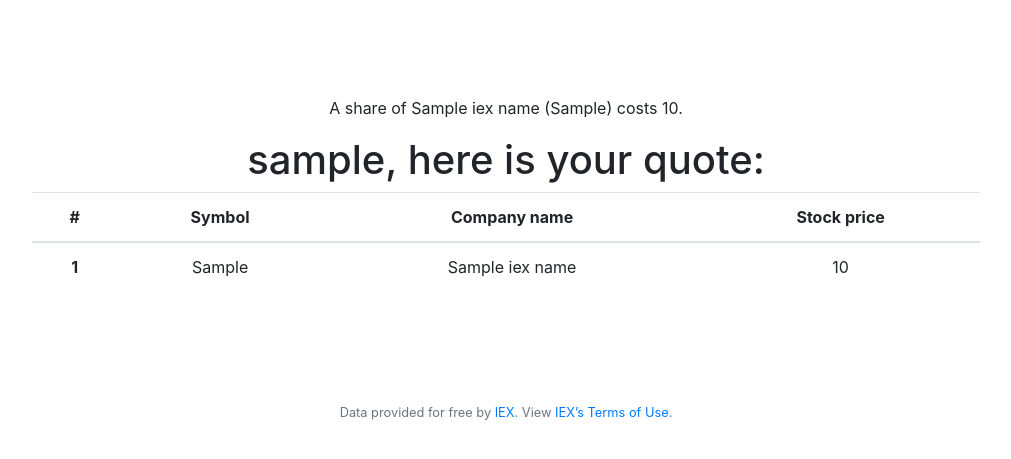
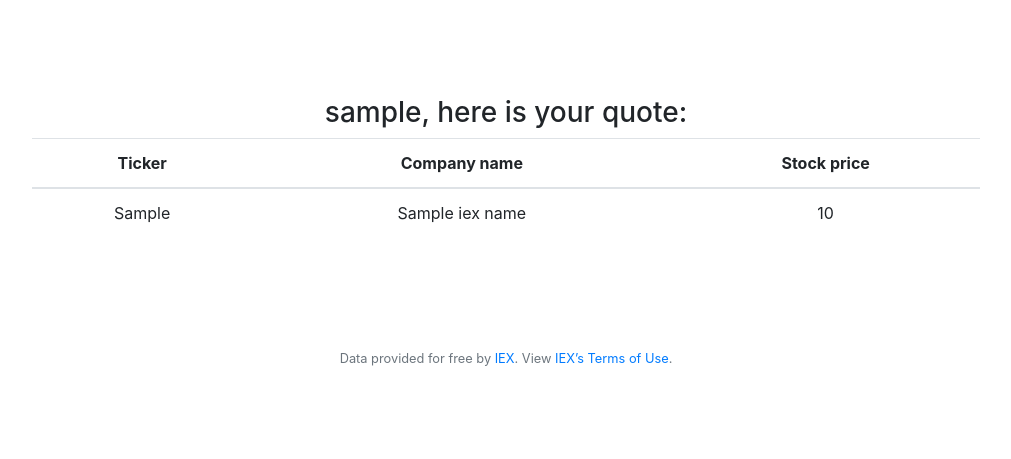
Before and after one commit to mgxmajewski/cs50_finance, a Flask app: template templates/quoted.html in a window 1280 px wide. Shown: the part 76-535 px from the top of the page, without its empty margins (134-1145 px from the left). Run offline with Flask 2, Linux system fonts and the light colour scheme; the template is opened without the code that fills it: most values are stand-ins (such as "Sample title", 1, 10 or a date in 2020).

Commit message:
Change quoted template.

```diff
--- a/templates/quoted.html
+++ b/templates/quoted.html
@@ -6,21 +6,19 @@
 
 {% block main %}
 <main class="container p-5">
-    <p> A share of {{iex_name}} ({{iex_symbol}}) costs {{iex_price}}.</p>
+
     <div>
-        <h1>{{user_name}}, here is your quote:</h1>
+        <h3>{{user_name}}, here is your quote:</h3>
         <table style="width:100%" class="table">
             <thead>
               <tr>
-                <th scope="col">#</th>
-                <th scope="col">Symbol</th>
+                <th scope="col">Ticker</th>
                 <th scope="col">Company name</th>
                 <th scope="col">Stock price</th>
               </tr>
             </thead>
             <tbody>
               <tr>
-                <th scope="row">1</th>
                 <td>{{iex_symbol}}</td>
                 <td>{{iex_name}}</td>
                 <td>{{iex_price}}</td>
```
